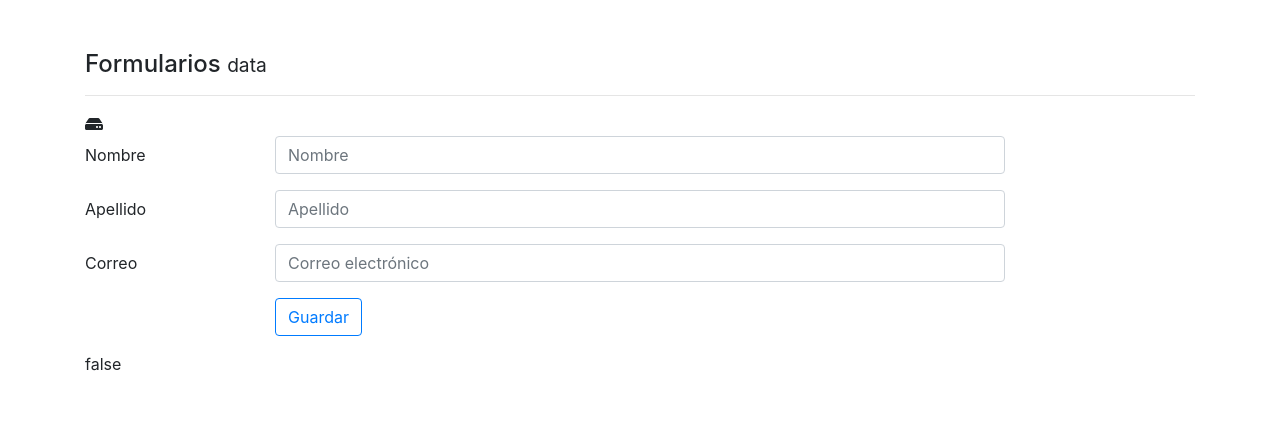
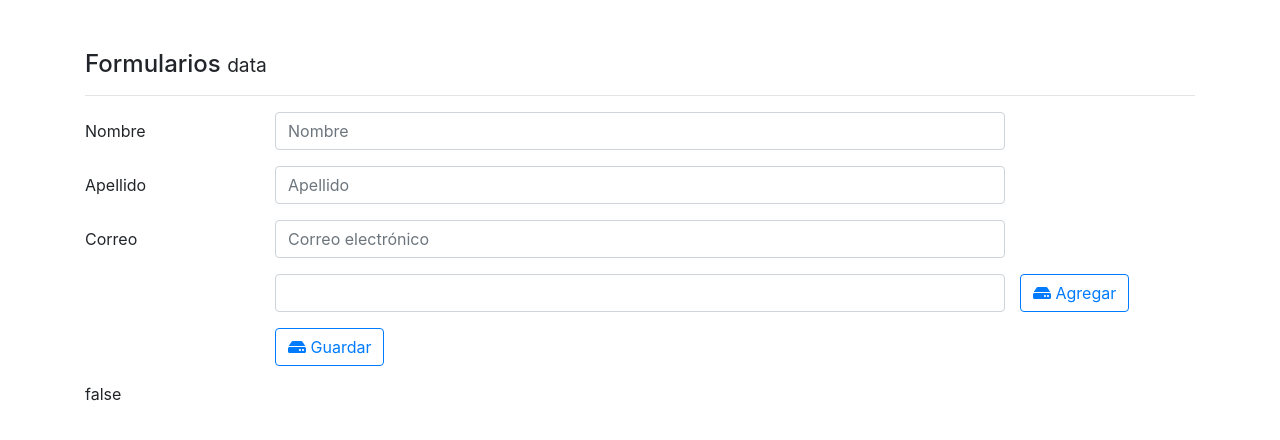
Before and after one commit to armandoDIaz16/08-formularios, an Angular app: page / in a window 1280 px wide. Shown: the top 440 px of the page. Built offline with nearby package versions, Linux system fonts and the light colour scheme.

Commit message:
YA FALTA MENOS

```diff
--- a/src/app/components/data/data.component.html
+++ b/src/app/components/data/data.component.html
@@ -1,5 +1,5 @@
 <h4>Formularios <small>data</small></h4>
-<hr><fa-icon [icon]="faHdd"></fa-icon>
+<hr>
 <form [formGroup]="forma" (ngSubmit)="enviarData()" novalidate >
 
   <div>
@@ -39,13 +39,28 @@
     </div>
   </div>
 
+  <div class="form-group row">
+    <label class="col-2 col-form-label">&nbsp;</label>
+    <div class="col-md-8" formArrayName="pasatiempos">
+      <input *ngFor="let pasatiempo of forma.controls['pasatiempos'].controls, let i = index"
+      class="form-control"
+             type="text"
+             placeholder=""
+             [formControlName]="i">
+      </div>
+      <button type="button"
+      (click)="agregarItem()"
+       class="btn btn-outline-primary">
+        <fa-icon [icon]="faHdd"></fa-icon> Agregar
+      </button>
+  </div>
 
 
   <div class="form-group row">
     <label class="col-2 col-form-label">&nbsp;</label>
     <div class="input-group col-md-8">
       <button type="submit" class="btn btn-outline-primary">
-        Guardar
+        <fa-icon [icon]="faHdd"></fa-icon> Guardar
       </button>
     </div>
   </div>
--- a/src/app/components/data/data.component.ts
+++ b/src/app/components/data/data.component.ts
@@ -1,5 +1,5 @@
 import { Component, OnInit } from '@angular/core';
-import {FormGroup, FormControl, Validators} from '@angular/forms';
+import {FormGroup, FormControl, Validators, FormArray} from '@angular/forms';
 import Swal from 'sweetalert2';
 import { faHdd } from '@fortawesome/free-solid-svg-icons';
 
@@ -13,13 +13,23 @@ export class DataComponent implements OnInit {
   forma: FormGroup;
   faHdd = faHdd;
 
+  usuario :object = {
+    nombre : '',
+    apellido : '',
+    correo : '',
+    pasatiempos: ['']
+  }
+
 
   constructor() {
     this.forma = new FormGroup({
       // 'nombre' : new FormControl(valor por defecto, regla de valudacion o relgas en [], reglas async)
       nombre : new FormControl('', Validators.required),
       apellido : new FormControl('', Validators.required),
-      correo : new FormControl('', [Validators.email, Validators.required])
+      correo : new FormControl('', [Validators.email, Validators.required]),
+      pasatiempos: new FormArray([
+         new FormControl('' , Validators.required)
+        ])
     });
 
   }
@@ -27,24 +37,18 @@ export class DataComponent implements OnInit {
   ngOnInit() {
   }
 
+// validaciones personalizadas
+
+
+  agregarItem(){
+(<FormArray> this.forma.controls['pasatiempos']).push(
+    new FormControl('',Validators.required)
+)
+  }
+
   enviarData() {
-console.log(this.forma);
-    Swal.fire({
-      title: '<strong>HTML <u>example</u></strong>',
-      icon: 'info',
-      html:
-        'You can use <b>bold text</b>, ' +
-        '<a href="//sweetalert2.github.io">links</a> ' +
-        'and other HTML tags',
-      showCloseButton: true,
-      showCancelButton: true,
-      focusConfirm: false,
-      confirmButtonText:
-        '<fa-icon [icon]="faHdd"></fa-icon> Great!',
-      confirmButtonAriaLabel: 'Thumbs up, great!',
-      cancelButtonText:
-        '<i class="fa fa-thumbs-down"></i>',
-      cancelButtonAriaLabel: 'Thumbs down'
-    })
+console.log(this.forma.value);
+this.forma.setValue( this.usuario );
+// this.forma.reset(this.usuario);
   }
 }
```
